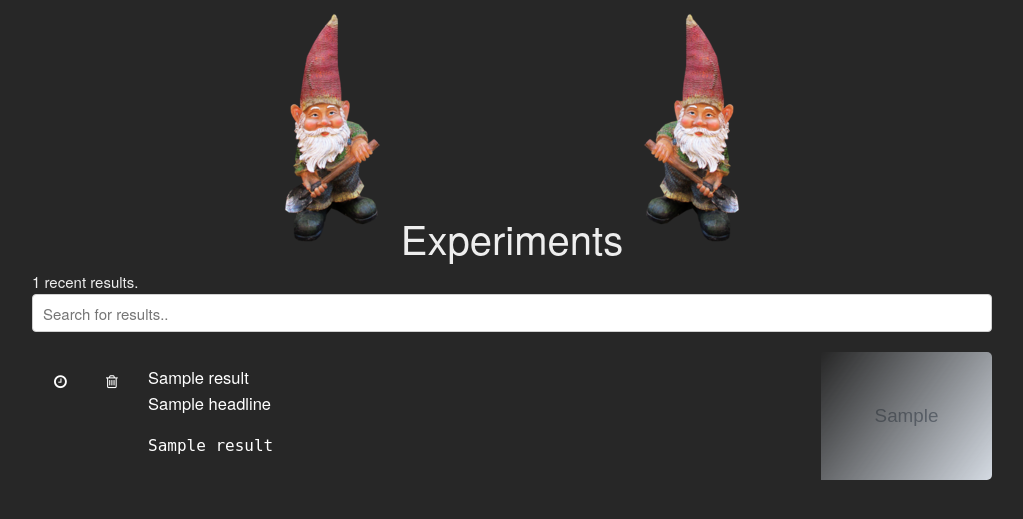
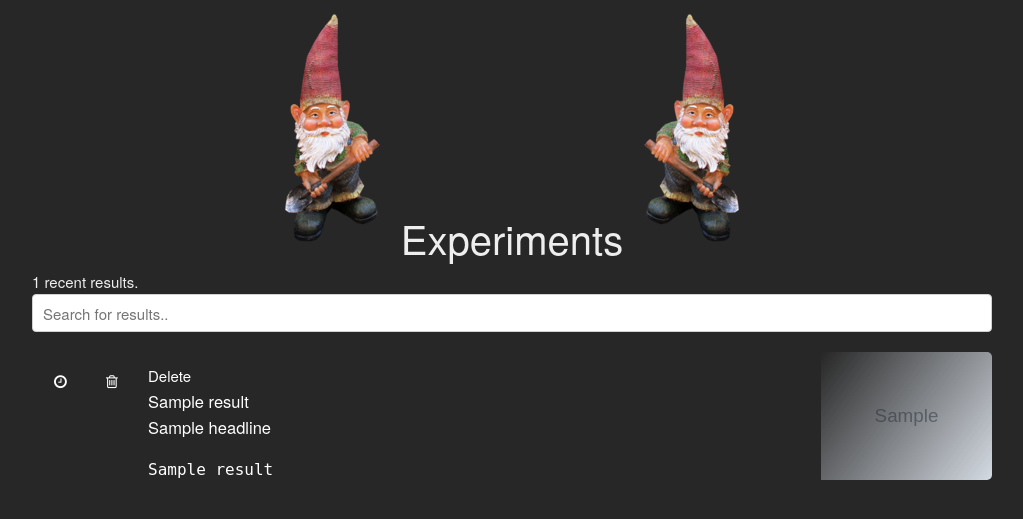
Before and after one commit to gnomehat/gnomehat, a Flask app: template gnomehat/templates/index.html in a window 1280 px wide. Shown: the part 25-544 px from the top of the page, without its empty margins (128-1151 px from the left). Run offline with Flask 2, Linux system fonts and the light colour scheme; the template is opened without the code that fills it: most values are stand-ins (such as "Sample title", 1, 10 or a date in 2020); grey boxes marked "Sample" are stand-in pictures.

Commit message:
Add mkdirp, replace icon with text

```diff
--- a/gnomehat/templates/index.html
+++ b/gnomehat/templates/index.html
@@ -165,7 +165,7 @@ function setResultText(text) {
               {% endif %}
             </a>
             <a onclick="deleteResult('{{result['dir_name']}}')">
-              <i class="fa fa-trash-o"></i>
+              <i class="fa fa-trash-o"></i>Delete
             </a>
             </div>
             <a href="experiment/{{ result['dir_name'] }}">
```
Also changed, not shown: 1 other file.
